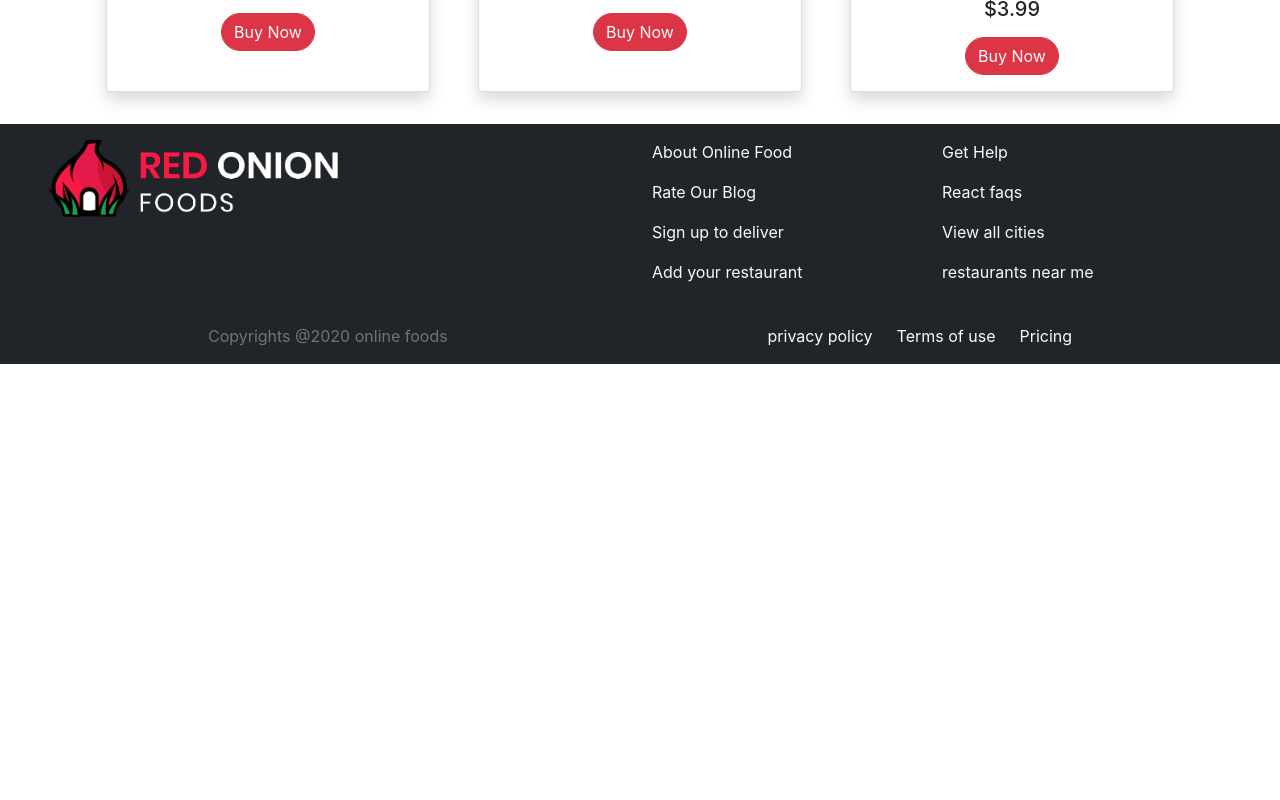
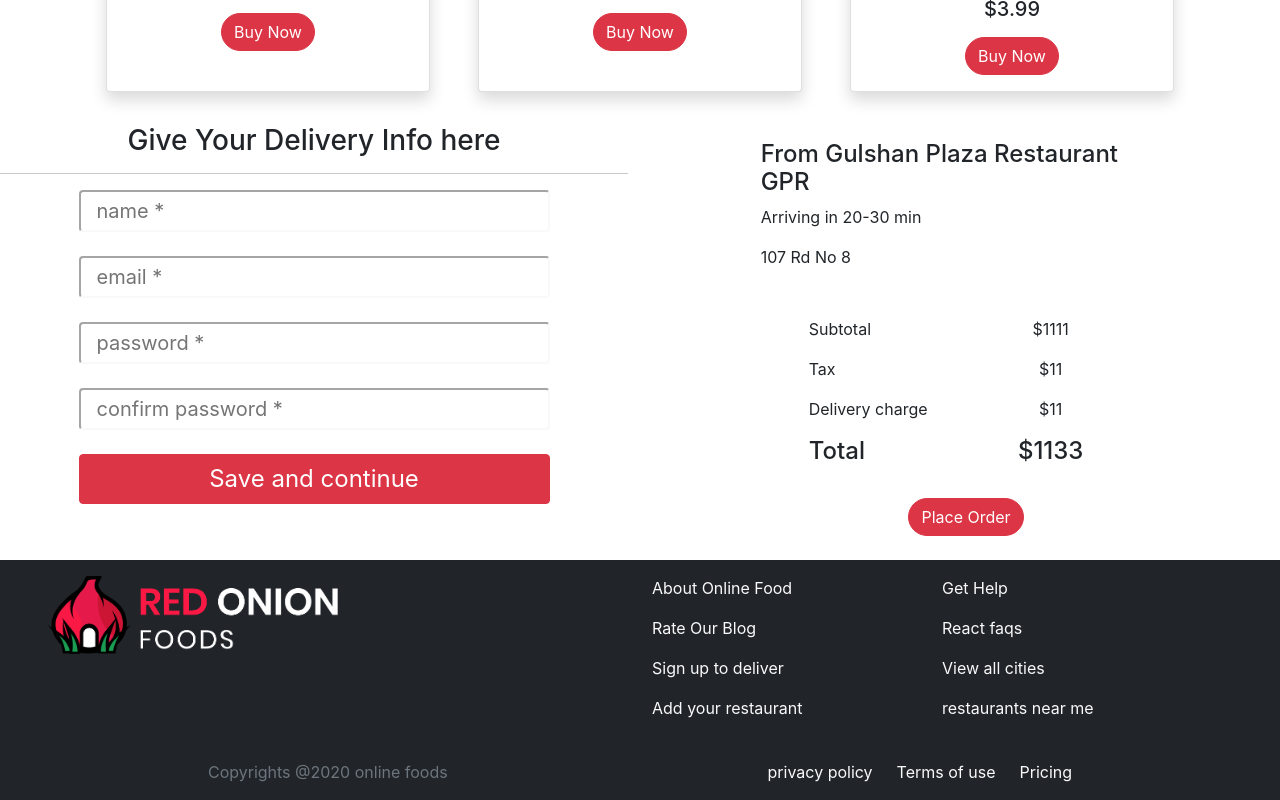
Before and after one commit to hasibdurjoy/hot-onion-restaurant-react, a React (Create React App) app: page / in a window 1280 px wide. Shown: the part 1216-2016 px from the top of the page. Before the commit the page ends 1580 px from the top, so only its background shows below. Built offline with nearby package versions, Linux system fonts and the light colour scheme; no server answers.

Commit message:
firebase updated

```diff
--- a/src/App.js
+++ b/src/App.js
@@ -1,5 +1,6 @@
 import { BrowserRouter as Router, Switch, Route } from 'react-router-dom';
 import './App.css';
+import AuthProvder from './Context/AuthProvider';
 import FoodDetails from './Pages/Home/FoodDetails/FoodDetails';
 import Home from './Pages/Home/Home/Home';
 import Login from './Pages/Login/Login/Login';
@@ -11,6 +12,7 @@ import NotFound from './Pages/Shared/NotFound/NotFound';
 function App() {
   return (
     <div>
+      <AuthProvder>
         <Router>
           <Header></Header>
           <Switch>
@@ -35,6 +37,7 @@ function App() {
           </Switch>
           <Footer></Footer>
         </Router>
+      </AuthProvder>
     </div >
   );
 }
--- /dev/null
+++ b/src/Context/AuthProvider.js
@@ -0,0 +1,14 @@
+import React, { createContext } from 'react';
+import useFirebase from '../Hooks/useFirebase';
+
+export const AuthContext = createContext();
+const AuthProvder = ({ children }) => {
+    const allContext = useFirebase()
+    return (
+        <AuthContext.Provider value={allContext}>
+            {children}
+        </AuthContext.Provider>
+    );
+};
+
+export default AuthProvder;
--- /dev/null
+++ b/src/Hooks/useAuth.js
@@ -0,0 +1,8 @@
+import { useContext } from "react"
+import { AuthContext } from "../Context/AuthProvider";
+
+const useAuth = () => {
+    return useContext(AuthContext);
+}
+
+export default useAuth;
--- /dev/null
+++ b/src/Hooks/useFirebase.js
@@ -0,0 +1,68 @@
+import { getAuth, signInWithPopup, GoogleAuthProvider, signOut, onAuthStateChanged, GithubAuthProvider, FacebookAuthProvider } from "firebase/auth";
+import { useState } from "react";
+import { useEffect } from "react/cjs/react.development";
+import initializeAuthentication from "../Pages/Login/Firebase/firebase.init";
+
+initializeAuthentication();
+const useFirebase = () => {
+    const [user, setUser] = useState({});
+    const [isLoading, setIsLoading] = useState(true);
+
+
+    const auth = getAuth();
+    const signInUsingGoogle = () => {
+        const googleProvider = new GoogleAuthProvider();
+        signInWithPopup(auth, googleProvider)
+            .then(result => {
+                setUser(result.user);
+            })
+            .finally(() => { setIsLoading(false) })
+    };
+
+    const signInUsingGithub = () => {
+        const githubProvider = new GithubAuthProvider();
+        signInWithPopup(auth, githubProvider)
+            .then(result => {
+                setUser(result.user);
+            })
+            .finally(() => { setIsLoading(false) })
+    };
+
+
+    const signInUsingFacebook = () => {
+        const facebookProvider = new FacebookAuthProvider();
+        signInWithPopup(auth, facebookProvider)
+            .then(result => {
+                setUser(result.user);
+            })
+            .finally(() => { setIsLoading(false) })
+    }
+    useEffect(() => {
+        const unsubscribed = onAuthStateChanged(auth, (user) => {
+            if (user) {
+                setUser(user)
+            }
+            else {
+                setUser({})
+            }
+            setIsLoading(false);
+        })
+        return () => unsubscribed;
+    }, []);
+    const logOut = () => {
+        setIsLoading(true);
+        signOut(auth)
+            .then(() => { })
+            .finally(() => { setIsLoading(false) })
+    }
+    return {
+        user,
+        isLoading,
+        setUser,
+        signInUsingGoogle,
+        signInUsingGithub,
+        signInUsingFacebook,
+        logOut
+    }
+}
+export default useFirebase;
--- /dev/null
+++ b/src/Pages/Home/Cart/Cart.js
@@ -0,0 +1,59 @@
+import React from 'react';
+import { useForm } from 'react-hook-form';
+
+
+const Cart = () => {
+    const { register, handleSubmit, formState: { errors } } = useForm();
+    const onSubmit = data => {
+        console.log(data)
+    };
+    return (
+        <div className="row">
+            <div className="col-lg-6 col-md-6 col-12">
+                <h3 className="text-center">Give Your Delivery Info here</h3><hr />
+                <form onSubmit={handleSubmit(onSubmit)} className="mx-auto">
+                    <div className="d-flex flex-column w-75 mx-auto gap-4 mt-3">
+                        <input  {...register("name", { required: true })} className="rounded border-light py-1 px-3 fs-5" placeholder="name *" />
+                        {errors.name && <span className="text-danger text-start">** Name is required</span>}
+
+                        <input  {...register("email", { required: true })} className="rounded border-light py-1 px-3 fs-5" placeholder="email *" />
+                        {errors.email && <span className="text-danger text-start">** email address is required</span>}
+
+                        <input  {...register("password", { required: true })} className="rounded border-light py-1 px-3 fs-5" placeholder="password *" />
+                        {errors.password && <span className="text-danger text-start">** password is required</span>}
+
+                        <input  {...register("confirmPassword", { required: true })} className="rounded border-light py-1 px-3 fs-5" placeholder="confirm password *" />
+                        {errors.confirmPassword && <span className="text-danger text-start">** confirm password is required</span>}
+
+                        <input type="submit" value="Save and continue" className="btn btn-danger w-100 mx-auto fs-4 mb-1" />
+                    </div>
+                </form>
+            </div>
+            <div className="col-lg-4 col-md-4 col-12 container mt-3">
+                <h4 className="text-start">From Gulshan Plaza Restaurant GPR</h4>
+                <p className="text-start">Arriving in 20-30 min</p>
+                <p className="text-start">107 Rd No 8</p>
+
+                <div className="row text-center px-5 mt-5">
+                    <div className="col-6 ">
+                        <p className="text-start">Subtotal</p>
+                        <p className="text-start">Tax</p>
+                        <p className="text-start">Delivery charge</p>
+                        <h4 className="text-start">Total</h4>
+                    </div>
+                    <div className="col-6">
+                        <p>$1111</p>
+                        <p>$11</p>
+                        <p>$11</p>
+                        <h4>$1133</h4>
+                    </div>
+                </div>
+                <div className="text-center my-4">
+                    <button className="btn btn-danger rounded-pill">Place Order</button>
+                </div>
+            </div>
+        </div>
+    );
+};
+
+export default Cart;
--- a/src/Pages/Home/FoodDetails/FoodDetails.js
+++ b/src/Pages/Home/FoodDetails/FoodDetails.js
@@ -13,21 +13,19 @@ const FoodDetails = () => {
             .then(data => setSingleFood(data.find(food => food.id === foodID)))
     }, []);
     console.log(foodID, singleFood);
-    // console.log(allFood.find(food => food.id === foodID));
     const [count, setCount] = useState(1);
     const increaseItem = () => {
         setCount(count + 1);
     }
     const decreaseItem = () => {
         if (count > 1) {
-
             setCount(count - 1);
         }
     }
     return (
         <div className="container py-5">
             <div className="row">
-                <div className="col-md-6">
+                <div className="col-lg-6 col-md-6 col-12">
                     <h1>{name}</h1>
                     <p>{description}</p>
                     <div className="d-flex gap-4">
@@ -36,7 +34,7 @@ const FoodDetails = () => {
                     </div>
                     <button className="btn-danger btn rounded-pill mt-4"><i className="fas fa-shopping-cart"></i> Add to cart</button>
                 </div>
-                <div className="col-md-6">
+                <div className="col-lg-6 col-md-6 col-12">
                     <img src={img} alt="" className="img-fluid px-5" />
                 </div>
             </div>
--- a/src/Pages/Home/Home/Home.js
+++ b/src/Pages/Home/Home/Home.js
@@ -1,5 +1,6 @@
 import React from 'react';
 import Banner from '../Banner/Banner';
+import Cart from '../Cart/Cart';
 import FoodMenu from '../FoodMenu/FoodMenu';
 
 const Home = () => {
@@ -7,6 +8,7 @@ const Home = () => {
         <div>
             <Banner></Banner>
             <FoodMenu></FoodMenu>
+            <Cart></Cart>
         </div >
     );
 };
--- a/src/Pages/Login/Login/Login.js
+++ b/src/Pages/Login/Login/Login.js
@@ -2,12 +2,16 @@ import React from 'react';
 import logInLogo from '../../../images/logo2.png';
 import { useForm } from 'react-hook-form';
 import { Link } from 'react-router-dom';
+import useFirebase from '../../../Hooks/useFirebase';
+import useAuth from '../../../Hooks/useAuth';
 
 const Login = () => {
     const { register, handleSubmit, formState: { errors } } = useForm();
     const onSubmit = data => {
         console.log(data)
     };
+
+    const { signInUsingGoogle, signInUsingGithub, signInUsingFacebook } = useAuth();
     return (
         <div className="register text-center">
             <img src={logInLogo} alt="" className="w-25" />
@@ -24,9 +28,9 @@ const Login = () => {
             </form>
             <p>Login using</p>
             <div >
-                <button className="btn btn-warning mx-5 fs-4 rounded-circle"><i className="fab fa-google"></i></button>
-                <button className="btn btn-secondary mx-5 fs-4 rounded-circle"><i className="fab fa-github"></i></button>
-                <button className="btn btn-primary mx-5 fs-4 rounded-circle"><i className="fab fa-facebook"></i></button>
+                <button onClick={signInUsingGoogle} className="btn btn-warning mx-5 fs-4 rounded-circle"><i className="fab fa-google"></i></button>
+                <button onClick={signInUsingGithub} className="btn btn-secondary mx-5 fs-4 rounded-circle"><i className="fab fa-github"></i></button>
+                <button onClick={signInUsingFacebook} className="btn btn-primary mx-5 fs-4 rounded-circle"><i className="fab fa-facebook"></i></button>
             </div>
             <div className="p-4">
                 <Link to="/register" >Don't have an account?? signup now</Link>
--- a/src/Pages/Shared/Header/Header.js
+++ b/src/Pages/Shared/Header/Header.js
@@ -1,8 +1,10 @@
 import React from 'react';
 import { Container, Nav, Navbar } from 'react-bootstrap';
 import { Link } from 'react-router-dom';
+import useFirebase from '../../../Hooks/useFirebase';
 
 const Header = () => {
+    const { user, logOut } = useFirebase();
     return (
         <Navbar collapseOnSelect expand="lg" bg="light" variant="light" sticky="top">
             <Container>
@@ -19,7 +21,8 @@ const Header = () => {
                 <Navbar.Collapse id="responsive-navbar-nav">
                     <Nav className="me-auto">
                     </Nav>
-                    <Nav>
+                    {
+                        !user.email ? <Nav>
                             <Nav.Link as={Link} to="/login"><i className="fas fa-shopping-cart"></i></Nav.Link>
                             <Nav.Link as={Link} to="/login" className="btn btn-light rounded-pill px-4 border me-2 ms-2">
                                 Login
@@ -28,6 +31,18 @@ const Header = () => {
                                 Sign up
                             </Nav.Link>
                         </Nav>
+                            :
+                            <Nav>
+                                <Nav.Link as={Link} to="/login"><i className="fas fa-shopping-cart"></i></Nav.Link>
+                                <Nav.Link as={Link} to="/login" className="btn btn-light rounded-pill px-4 border me-2 ms-2">
+                                    {user.displayName}
+                                </Nav.Link>
+                                <img src={user.photoURL} alt="" className="rounded-circle mx-3" height="45px" />
+                                <Nav.Link onClick={logOut} as={Link} to="/home" className="btn btn-danger rounded-pill text-light px-4">
+                                    Logout
+                                </Nav.Link>
+                            </Nav>
+                    }
                 </Navbar.Collapse>
             </Container>
         </Navbar>
```
Lines whose indentation alone changed are shown as unchanged.
